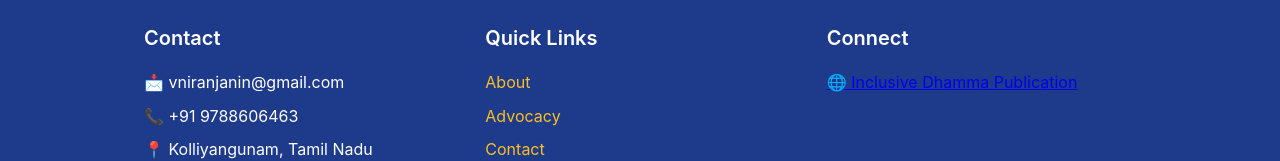
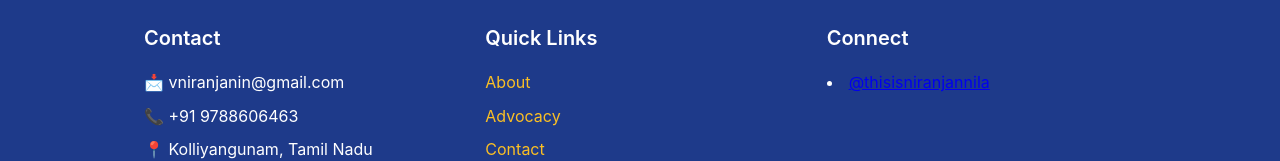
Before and after one commit to Solfeggi-o/niranjan, a website: page index.html in a window 1280 px wide. Shown: the part 2001-2162 px from the top of the page. Drawn offline with Linux system fonts and the light colour scheme.

Commit message:
Update index.html

```diff
--- a/index.html
+++ b/index.html
@@ -163,7 +163,7 @@
                 <div>
                     <h2 class="footer-title">Connect</h2>
                     <p>
-                        <a href="https://www.instagram.com/inclusivedhammapublication_?igsh=MTIyNGNpMDV6b285cQ==">🌐 Inclusive Dhamma Publication</a>
+                        <li><a href="https://www.instagram.com/thisisniranjannila?igsh=MWVzaWZwZXlodmNmaA==">@thisisniranjannila</a></li>
                     </p>
                 </div>
             </div>
```
